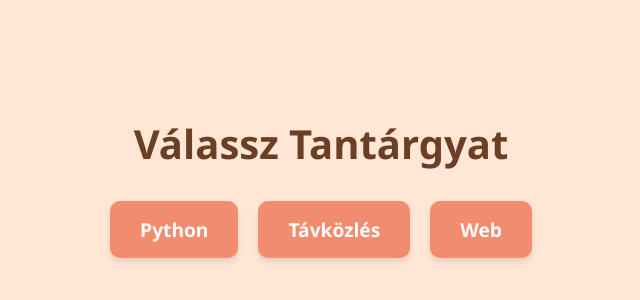
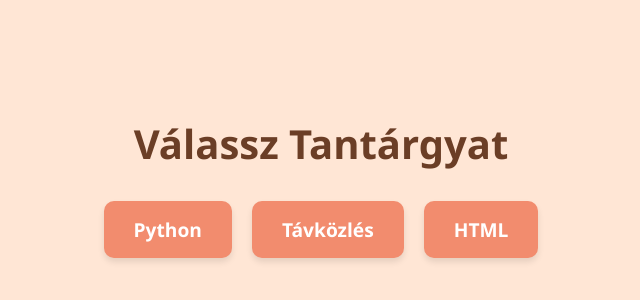
Before and after one commit to BenceGLGDev/VizsgaFelk, a plain HTML site: page index.html in a window 1280 px wide. Shown: the part 226-526 px from the top of the page, without its empty margins (319-959 px from the left). Drawn offline with Linux system fonts and the light colour scheme.

Commit message:
Update index.html

```diff
--- a/index.html
+++ b/index.html
@@ -11,7 +11,7 @@
     <div class="class-options">
         <a href="python/chapter1.html" class="class-option">Python</a>
         <a href="#" class="class-option">Távközlés</a>
-        <a href="#" class="class-option">Web</a>
+        <a href="Html/chapter1.html" class="class-option">HTML</a>
     </div>
 </body>
 </html>
```
